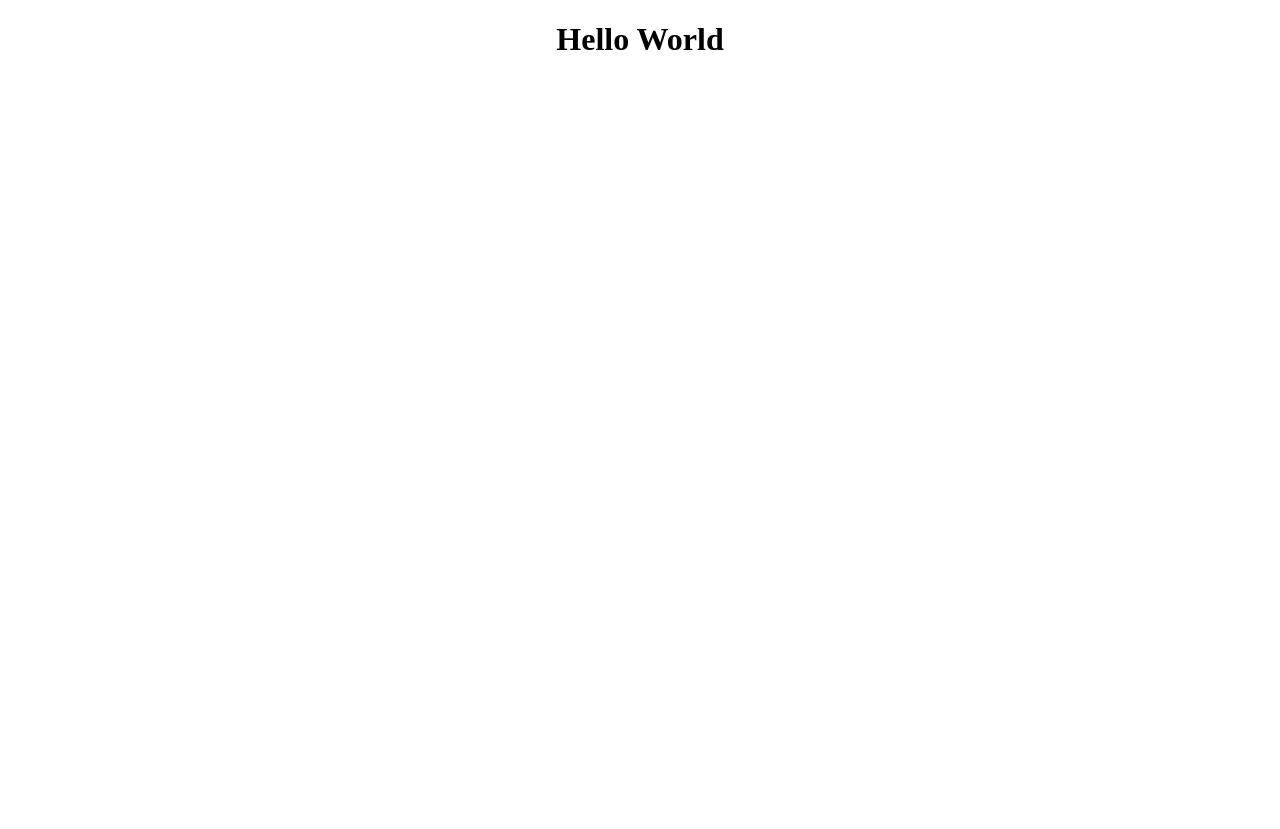
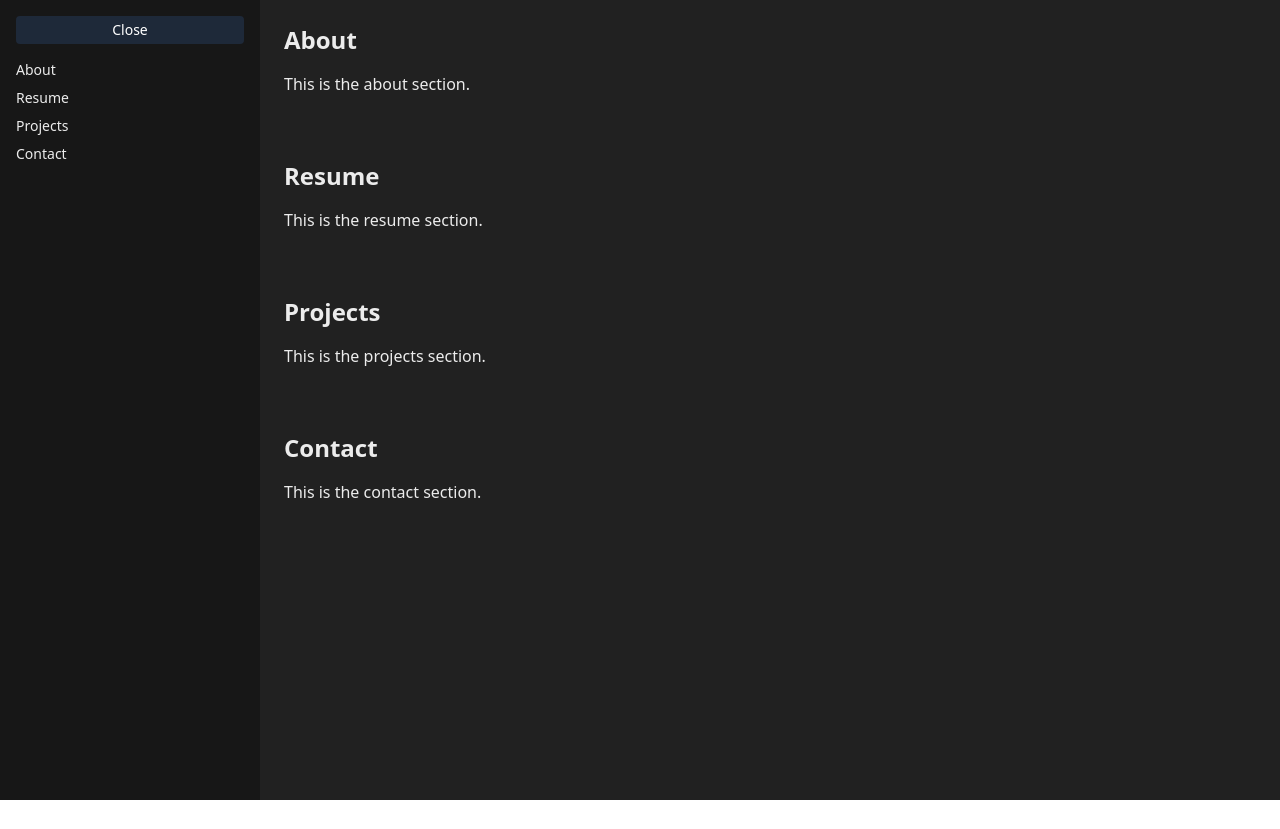
Before and after one commit to Apeirion/apeirion-site, a React (Vite) app: page / in a window 1280 px wide. After the commit the page ends 800 px from the top, so only its background shows below. Built offline with nearby package versions, Linux system fonts and the light colour scheme.

Commit message:
Add sidebar and main content

```diff
--- a/src/App.jsx
+++ b/src/App.jsx
@@ -1,7 +1,61 @@
+import React, { useState } from 'react'
+
 function App() {
+  const [sidebarOpen, setSidebarOpen] = useState(true)
+
   return (
-    <div className="min-h-screen bg-white text-black">
-      <h1 className="text-2xl font-bold text-center pt-10">Hello World</h1>
+
+    <div className="flex min-h-screen font-sans text-[#ececec] bg-[#212121]">
+      {/* Sidebar */}
+
+      {sidebarOpen && (
+        <aside className="w-[260px] bg-[#171717] text-sm p-4 flex flex-col">
+          <button
+            className="mb-4 px-3 py-1 bg-gray-800 text-white rounded hover:bg-gray-700"
+            onClick={() => setSidebarOpen(false)}
+          >
+            Close
+          </button>
+          <nav className="space-y-2">
+            <a href="#about" className="block hover:underline">About</a>
+            <a href="#resume" className="block hover:underline">Resume</a>
+            <a href="#projects" className="block hover:underline">Projects</a>
+            <a href="#contact" className="block hover:underline">Contact</a>
+          </nav>
+        </aside>
+      )}
+
+      {/* Main Content */}
+      <main className="flex-1 p-6 relative">
+        {!sidebarOpen && (
+          <button
+            className="absolute top-4 left-4 px-3 py-1 bg-gray-800 text-white rounded hover:bg-gray-700"
+            onClick={() => setSidebarOpen(true)}
+          >
+            Open Sidebar
+          </button>
+        )}
+
+        <section id="about" className="mb-16">
+          <h1 className="text-2xl font-bold mb-4">About</h1>
+          <p>This is the about section.</p>
+        </section>
+
+        <section id="resume" className="mb-16">
+          <h1 className="text-2xl font-bold mb-4">Resume</h1>
+          <p>This is the resume section.</p>
+        </section>
+
+        <section id="projects" className="mb-16">
+          <h1 className="text-2xl font-bold mb-4">Projects</h1>
+          <p>This is the projects section.</p>
+        </section>
+
+        <section id="contact">
+          <h1 className="text-2xl font-bold mb-4">Contact</h1>
+          <p>This is the contact section.</p>
+        </section>
+      </main>
     </div>
   )
 }
--- a/src/index.css
+++ b/src/index.css
@@ -1,3 +1,7 @@
-@tailwind base;
-@tailwind components;
-@tailwind utilities;
+@import "tailwindcss";
+
+body {
+  font-family: ui-sans-serif, -apple-system, system-ui, Segoe UI, Helvetica,
+    Apple Color Emoji, Arial, sans-serif, Segoe UI Emoji, Segoe UI Symbol;
+  margin: 0;
+}
```
